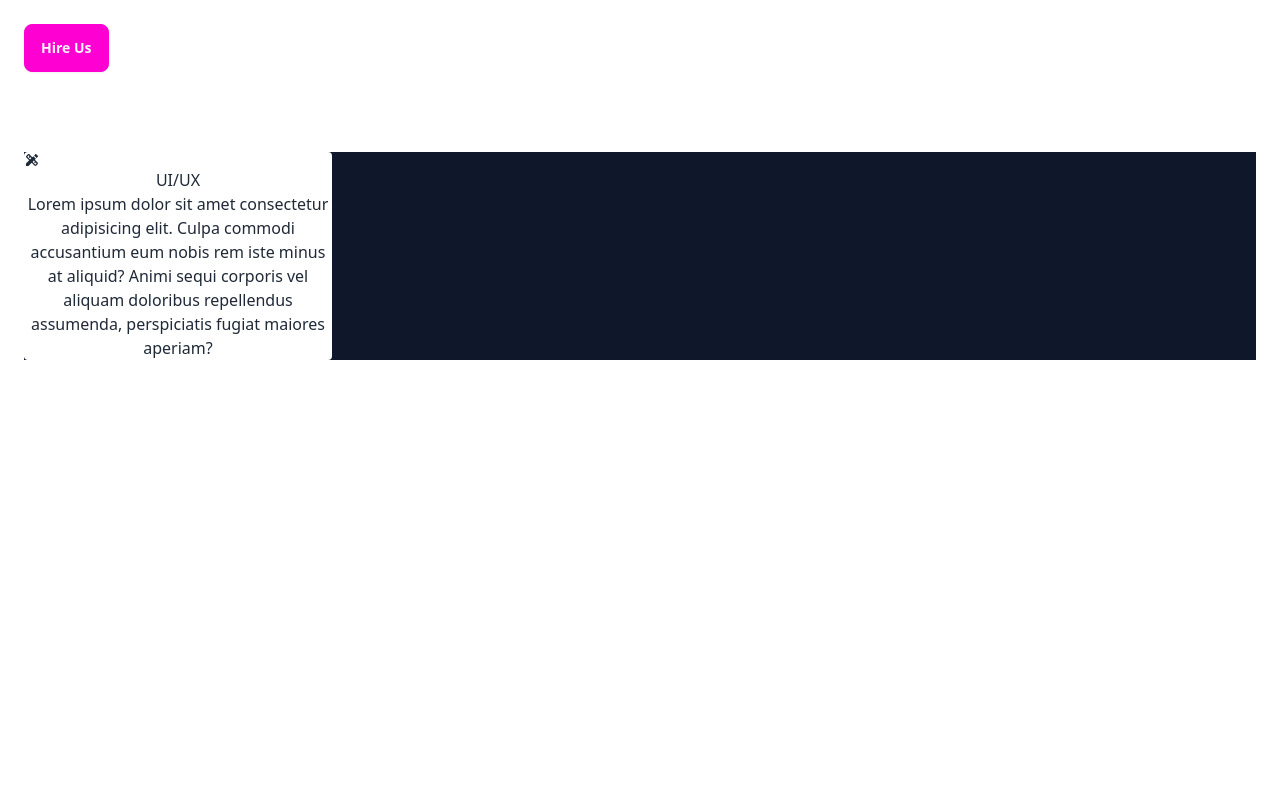
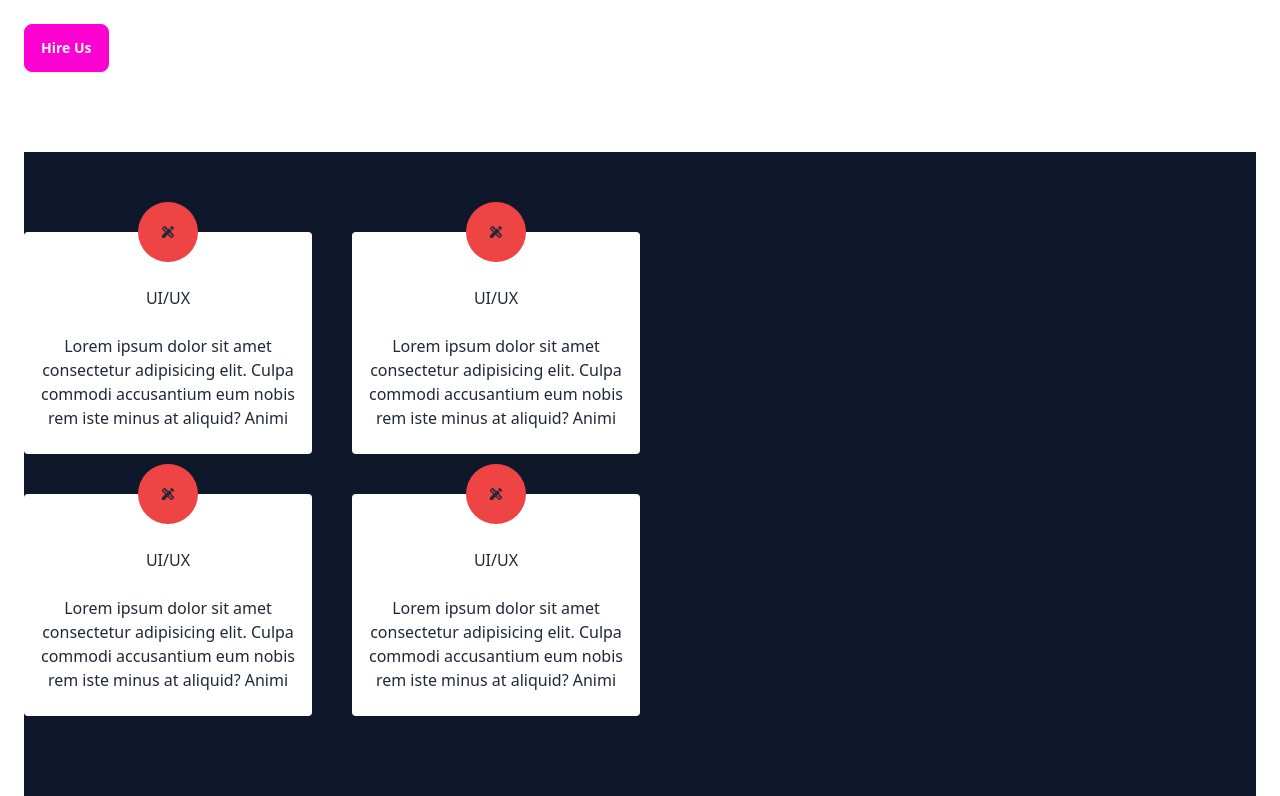
Before and after one commit to kasem32833/test-project, a React (Vite) app: page / in a window 1280 px wide. Shown: the part 1252-2048 px from the top of the page. Before the commit the page ends 1612 px from the top, so only its background shows below. Built offline with nearby package versions, Linux system fonts and the light colour scheme; no server answers.

Commit message:
add signout

```diff
--- a/src/components/Banner.jsx
+++ b/src/components/Banner.jsx
@@ -4,8 +4,12 @@ import about2 from "../assets/about-2.png";
 
 // React icons
 import { MdDesignServices } from "react-icons/md";
+import { useContext } from "react";
+import { AuthContext } from "../providers/AuthProviders";
 
 const Banner = () => {
+
+  const {user} = useContext(AuthContext)
   return (
     <div className="px-6 mx-auto max-w-7xl ">
       <div className="relative">
@@ -71,17 +75,57 @@ const Banner = () => {
         </div>
       </div>
       {/* service section */}
-      <div className="flex justify-between mt-20  bg-slate-900 ">
-        <div className="grid grid-cols-2 w-1/2">
-          <div className="bg-white rounded flex flex-col text-center">
+      <div className="flex justify-between mt-20  bg-slate-900 py-20 ">
+        <div className="grid gap-10 grid-cols-2 w-1/2">
+          <div className="bg-white rounded space-y-6 flex flex-col justify-center items-center text-center">
+            <div className=" bg-red-500 w-[60px] h-[60px] flex justify-center items-center rounded-full -mt-[30px]">
             <MdDesignServices></MdDesignServices>
+            </div>
             <h4>UI/UX</h4>
 
-            <p>
+
+            <p className="pb-6">
               Lorem ipsum dolor sit amet consectetur adipisicing elit. Culpa
               commodi accusantium eum nobis rem iste minus at aliquid? Animi
-              sequi corporis vel aliquam doloribus repellendus assumenda,
-              perspiciatis fugiat maiores aperiam?
+
+            </p>
+          </div>
+          <div className="bg-white rounded space-y-6 flex flex-col justify-center items-center text-center">
+            <div className=" bg-red-500 w-[60px] h-[60px] flex justify-center items-center rounded-full -mt-[30px]">
+            <MdDesignServices></MdDesignServices>
+            </div>
+            <h4>UI/UX</h4>
+
+            <p className="pb-6">
+              Lorem ipsum dolor sit amet consectetur adipisicing elit. Culpa
+              commodi accusantium eum nobis rem iste minus at aliquid? Animi
+
+            </p>
+          </div>
+          <div className="bg-white rounded space-y-6 flex flex-col justify-center items-center text-center">
+            <div className=" bg-red-500 w-[60px] h-[60px] flex justify-center items-center rounded-full -mt-[30px]">
+            <MdDesignServices></MdDesignServices>
+            </div>
+            <h4>UI/UX</h4>
+
+
+            <p className="pb-6">
+              Lorem ipsum dolor sit amet consectetur adipisicing elit. Culpa
+              commodi accusantium eum nobis rem iste minus at aliquid? Animi
+
+            </p>
+          </div>
+          <div className="bg-white rounded space-y-6 flex flex-col justify-center items-center text-center">
+            <div className=" bg-red-500 w-[60px] h-[60px] flex justify-center items-center rounded-full -mt-[30px]">
+            <MdDesignServices></MdDesignServices>
+            </div>
+            <h4>UI/UX</h4>
+
+
+            <p className="pb-6">
+              Lorem ipsum dolor sit amet consectetur adipisicing elit. Culpa
+              commodi accusantium eum nobis rem iste minus at aliquid? Animi
+
             </p>
           </div>
         </div>
--- /dev/null
+++ b/src/components/Footer.jsx
@@ -0,0 +1,11 @@
+
+
+const Footer = () => {
+    return (
+        <div>
+            <p>This is a footer element</p>
+        </div>
+    );
+};
+
+export default Footer;
--- a/src/components/Login.jsx
+++ b/src/components/Login.jsx
@@ -1,12 +1,14 @@
 import {  useContext, useRef } from "react";
 import { NavLink } from "react-router-dom";
 import { AuthContext } from "../providers/AuthProviders";
+import { FaGoogle } from "react-icons/fa6";
+
 
 
 
 const Login = () => {
 
-  const {logIn} = useContext(AuthContext);
+  const {logIn, googleLogin} = useContext(AuthContext);
 
 
   const emailRef = useRef(null);
@@ -65,16 +67,18 @@ const Login = () => {
                   className="input input-bordered"
                   required
                 />
-                <label className="label">
-                  <a href="#" className="label-text-alt link link-hover">
-                    Forgot password?
-                  </a>
-                </label>
+
               </div>
               <div className="form-control mt-6">
                 <button onClick={handeleLogin} className="btn btn-primary">Login</button>
               </div>
+
             </form>
+            <div className="flex gap-1 justify-center items-center mb-6">
+                <button onClick={googleLogin}>Login With Google</button>
+                <FaGoogle className="text-red-500"></FaGoogle>
+              </div>
+
           </div>
         </div>
       </div>
--- a/src/components/Register.jsx
+++ b/src/components/Register.jsx
@@ -1,9 +1,12 @@
 
 import React, { useContext, useRef } from "react";
 import { AuthContext } from "../providers/AuthProviders";
+import { useNavigate } from "react-router-dom";
 
 const Register = () => {
-  const {register} = useContext(AuthContext);
+  const {register, user} = useContext(AuthContext);
+
+  const navigate = useNavigate();
 
   const userNameRef = useRef();
   const emailRef = useRef();
@@ -18,9 +21,10 @@ const Register = () => {
     console.log(userName, email, password, );
 
 
-    register(userName, email, password)
+    register( email, password)
     .then(result =>{
-      console.log(result.user);
+      navigate('/');
+      console.log(result);
     })
     .catch(error =>{
       console.log(error);
--- /dev/null
+++ b/src/components/Sidebar.jsx
@@ -0,0 +1,11 @@
+
+
+const Sidebar = () => {
+    return (
+        <div className="bg-gray-300 w-[300px] h-full mt-8">
+            <p>This is a sidebar</p>
+        </div>
+    );
+};
+
+export default Sidebar;
--- /dev/null
+++ b/src/components/layouts/Dashboard.jsx
@@ -0,0 +1,28 @@
+import React, { useEffect, useState } from 'react';
+import Header from '../Header';
+import Footer from '../Footer';
+import Sidebar from '../Sidebar';
+
+const Dashboard = () => {
+    const [user, setUser] = useState([]);
+    console.log(user);
+
+    useEffect(()=>{
+        fetch('https://jsonplaceholder.typicode.com/users')
+        .then(res => res.json())
+        .then(data => setUser(data))
+    }, [])
+
+
+    return (
+        <div className='h-screen'>
+            <Header></Header>
+            <hr />
+            <Sidebar></Sidebar>
+
+            <Footer></Footer>
+        </div>
+    );
+};
+
+export default Dashboard;
--- a/src/components/layouts/Home.jsx
+++ b/src/components/layouts/Home.jsx
@@ -1,9 +1,12 @@
 import React from 'react';
+import Banner from '../Banner';
+import Header from '../Header';
 
 const Home = () => {
     return (
         <div>
-
+            <Header></Header>
+            <Banner></Banner>
         </div>
     );
 };
--- a/src/main.jsx
+++ b/src/main.jsx
@@ -6,11 +6,13 @@ import { createBrowserRouter, RouterProvider } from 'react-router-dom'
 import Login from './components/Login.jsx'
 import Register from './components/Register.jsx'
 import AuthProviders from './providers/AuthProviders.jsx'
+import Home from './components/layouts/Home.jsx'
+import Dashboard from './components/layouts/Dashboard.jsx'
 
 const router = createBrowserRouter([
   {
     path:"/",
-    element: <App />,
+    element: <Home></Home>
   },
   {
     path: "/login",
@@ -19,13 +21,20 @@ const router = createBrowserRouter([
   {
     path: "/register",
     element: <Register></Register>
+  },
+  {
+    path:"/dashboard",
+    element:<Dashboard></Dashboard>
   }
 ])
 
 createRoot(document.getElementById('root')).render(
   <StrictMode>
       <AuthProviders>
+        <div className='max-w-screen-xl mx-auto'>
         <RouterProvider router={router}></RouterProvider>
+        </div>
+
       </AuthProviders>
 
 
--- a/src/providers/AuthProviders.jsx
+++ b/src/providers/AuthProviders.jsx
@@ -1,6 +1,6 @@
-import { Children, createContext,  useState } from "react";
+import {  createContext,  useEffect,  useState } from "react";
 import app from "../firebase/firebase.config";
-import { getAuth, createUserWithEmailAndPassword, signInWithEmailAndPassword } from "firebase/auth";
+import { getAuth, createUserWithEmailAndPassword, signInWithEmailAndPassword, GoogleAuthProvider, signInWithPopup, signOut, onAuthStateChanged } from "firebase/auth";
 
 const auth = getAuth(app);
 
@@ -8,22 +8,50 @@ export const AuthContext = createContext();
 
 const AuthProviders = ({children}) => {
     const [user, setUser] =  useState(null);
+    const [loading, setLoading] = useState(true);
+
+    const googleAuthProvider = new GoogleAuthProvider();
 
 
     const register = (email, password)=>{
-        return createUserWithEmailAndPassword(auth, email, password)
+       setLoading(true);
+        return createUserWithEmailAndPassword(auth, email, password);
+    }
+
+    const logIn = (email, password) => {
+        setLoading(true);
+         return signInWithEmailAndPassword(auth, email, password)
+    }
+    const logOut = () =>{
+        setLoading(true);
+        return signOut(auth);
+    }
+    const googleLogin = ()=>{
+        setLoading(true);
+        return signInWithPopup(auth, googleAuthProvider)
+    }
+
+    useEffect(()=>{
+        const unSubscribe = onAuthStateChanged(auth, (currentUser)=>{
+            setUser(currentUser);
+            setLoading(false);
+
+        })
+        return ()=>{
+            return unSubscribe;
+        }
+    },[])
+
+
+
+   const authInfo = {
+        register,
+        logIn,
+        googleLogin,
+        logOut,
 
     }
 
-    const logIn = (email, password) => {
-
-         return signInWithEmailAndPassword(auth, email, password)
-    }
-
-   const  authInfo = {
-        register,
-        logIn
-    }
 
 
     return (
```
